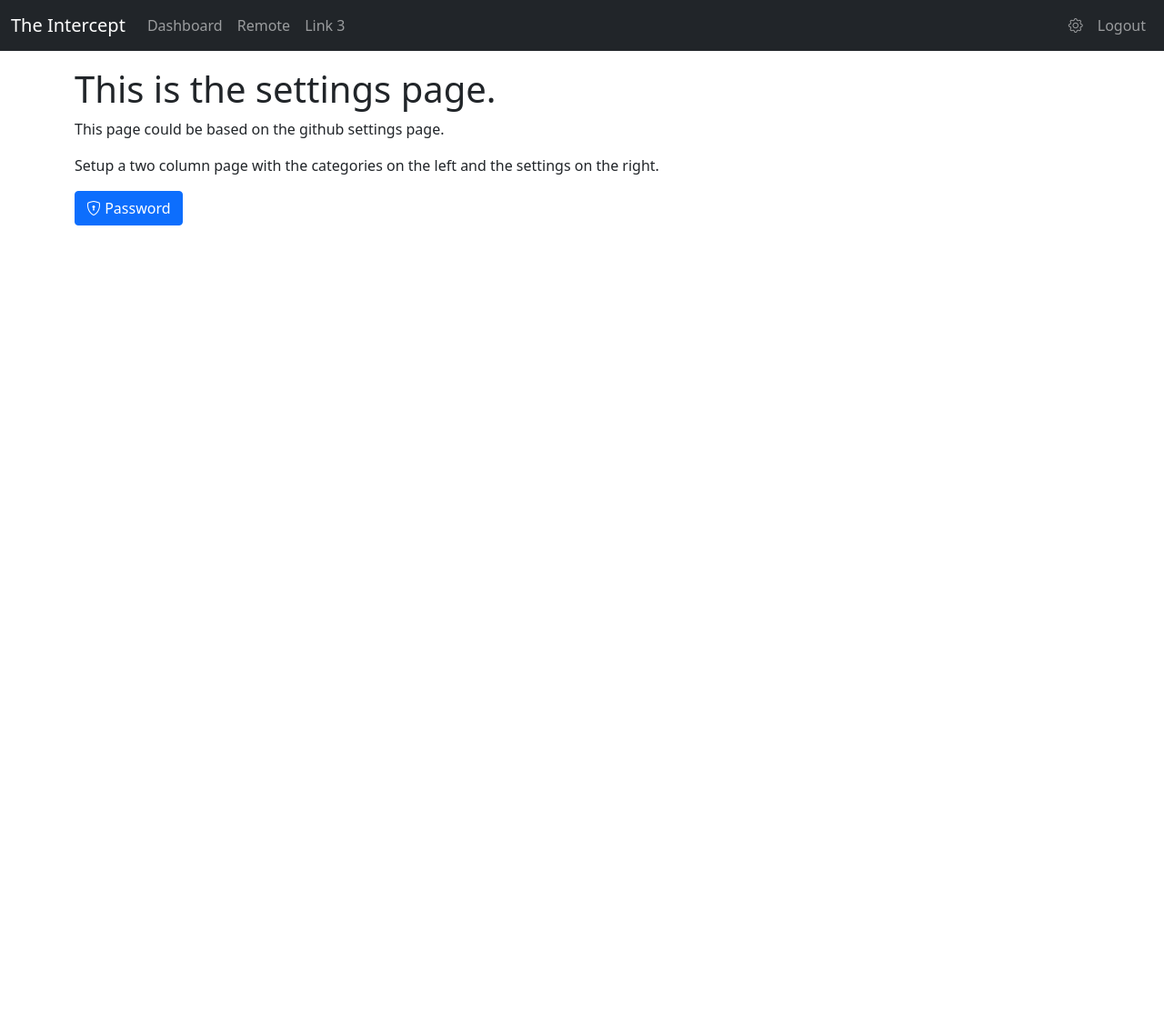
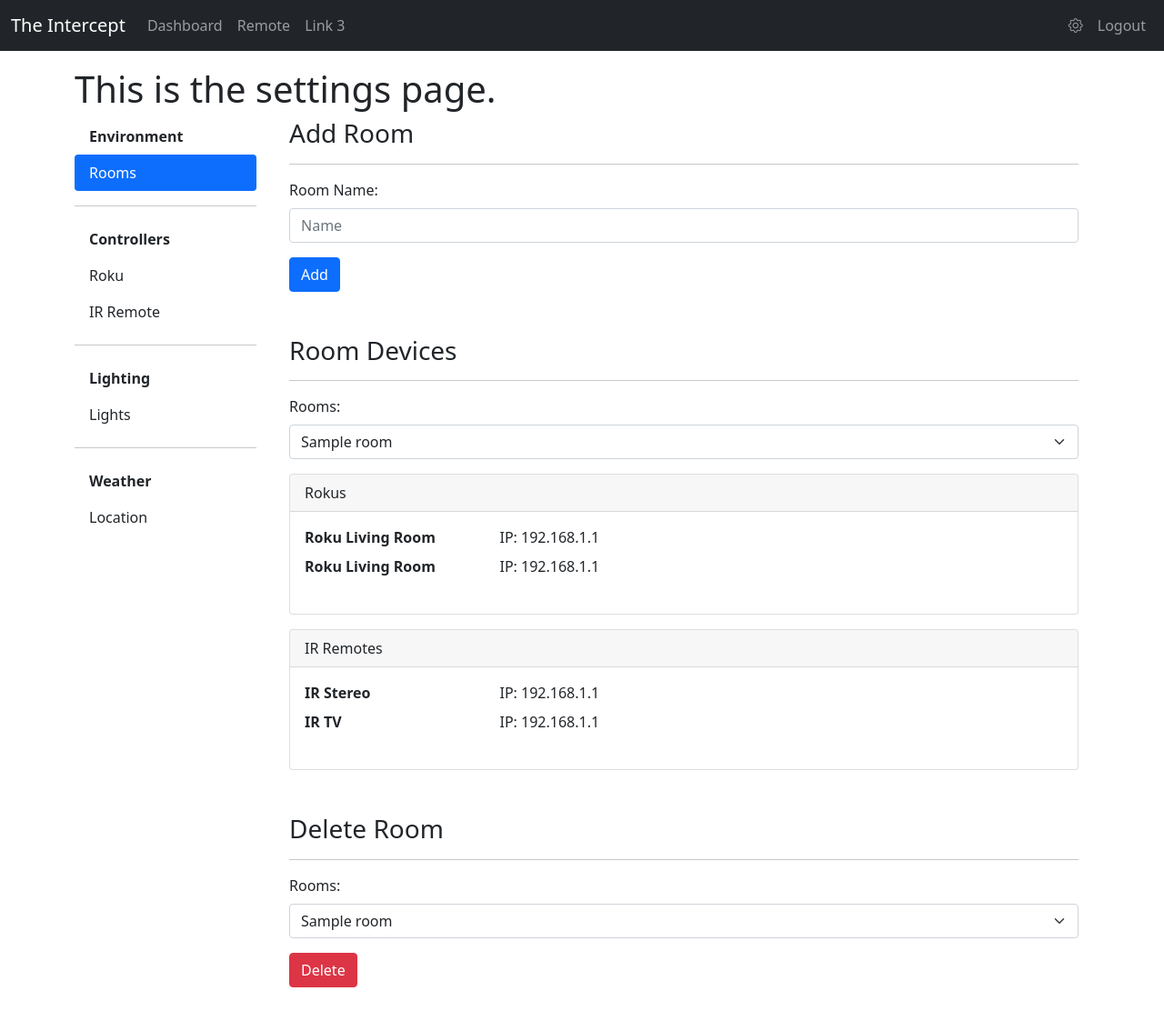
Before and after one commit to tmsoc/Intersect, a Flask app: page /settings in a window 1280 px wide. Shown: the whole page at 91% size. Before the commit the page ends 248 px from the top, so only its background shows below. Run offline with Flask 2, Linux system fonts and the light colour scheme; a user stored in the database is signed in; tables that the repository leaves empty hold one stand-in row (values such as "Sample post").

Commit message:
Created settings room view

```diff
--- a/app/models/remote_ir.py
+++ b/app/models/remote_ir.py
@@ -52,11 +52,7 @@ class Remote_Ir(db.Model):
             return f'<ID: {self.id} Name: {self.name} Type: {self.dev_type} Room ID: {self.room.id}>'
 
     def ir_command(self, device, function):
-        print('function working')
         if device in DEVICES and function in FUNCTIONS:
-            print('device & function good')
-            print(self.ip)
-            print(self.name)
             message = HEADER + REMOTE_MESSAGE_TYPE + DEVICES[device] + FUNCTIONS[function]
             self._send_udp_bytes(message)
 
--- /dev/null
+++ b/app/settings/forms.py
@@ -0,0 +1,25 @@
+from flask_wtf import FlaskForm
+from wtforms import StringField, SelectField, SubmitField
+from wtforms.validators import Length, DataRequired, ValidationError
+from app.models import Room, Roku, IR
+
+
+class AddRoomForm(FlaskForm):
+    room_name = StringField('Room Name:', validators=[Length(min=1, max=149, message='Data Required')])
+    # room_name = StringField('Room Name:')#, validators=[DataRequired()])
+    add_room_submit = SubmitField('Add')
+
+    def validate_room_name(self, room_name):
+        new_room = Room(name=room_name.data)
+        room = Room.query.filter_by(url_path=new_room.url_path).all()
+        if len(room) > 0:
+            raise ValidationError('That name is already in use.')
+
+
+class DeleteRoomForm(FlaskForm):
+    delete_rooms_list = SelectField('Rooms:', coerce=int)
+    delete_room_submit = SubmitField('Confirm')
+
+
+class RoomDetailsForm(FlaskForm):
+    detail_rooms_list = SelectField('Rooms:')
--- a/app/settings/routes.py
+++ b/app/settings/routes.py
@@ -1,9 +1,91 @@
-from flask import render_template, url_for
+from flask import render_template, url_for, flash
 from flask_login import login_required
+from app import db
 from app.settings import bp
+from app.settings.forms import AddRoomForm, DeleteRoomForm, RoomDetailsForm
+from app.models import Room
 
 
-@bp.route('/settings', methods=['GET', 'POST'])
+
+# @bp.route('/settings', methods=['GET', 'POST'])
+# @login_required
+# def settings():
+#     return render_template('settings/settings.html', title='Settings')
+
+
+@bp.route("/settings")
+@bp.route("/settings/rooms")
 @login_required
-def settings():
-    return render_template('settings/settings.html', title='Settings')
+def room_setting():
+    add_form = AddRoomForm()
+    delete_form = DeleteRoomForm()
+    details_list = RoomDetailsForm()
+
+    room_list = [(r.id, r.name) for r in Room.query.all()]
+    details_list.detail_rooms_list.choices = room_list
+    delete_form.delete_rooms_list.choices = room_list
+
+    return render_template(
+        "settings/room_setting.html",
+        title="Room Settings",
+        add_form=add_form,
+        delete_form=delete_form,
+        details_list=details_list
+    )
+
+
+@bp.route('/settings/room/add_room', methods=['POST'])
+@login_required
+def add_room():
+    add_form = AddRoomForm()
+    delete_form = DeleteRoomForm()
+    details_list = RoomDetailsForm()
+
+    if add_form.validate_on_submit():
+        rm = Room(name=add_form.room_name.data)
+        db.session.add(rm)
+        db.session.commit()
+        add_form.room_name.data = ''
+        flash(f'{rm.name} added to database')
+
+    room_list = [(r.id, r.name) for r in Room.query.all()]
+    details_list.detail_rooms_list.choices = room_list
+    delete_form.delete_rooms_list.choices = room_list
+
+    return render_template(
+        "settings/room_setting.html",
+        title="Room Settings",
+        add_form=add_form,
+        delete_form=delete_form,
+        details_list=details_list
+    )
+
+
+@bp.route('/settings/room/delete_room', methods=['POST'])
+@login_required
+def delete_room():
+    add_form = AddRoomForm()
+    delete_form = DeleteRoomForm()
+    details_list = RoomDetailsForm()
+
+    room_list = [(r.id, r.name) for r in Room.query.all()]
+    details_list.detail_rooms_list.choices = room_list
+    delete_form.delete_rooms_list.choices = room_list
+
+    if delete_form.validate_on_submit():
+        print(delete_form.delete_rooms_list.data)
+        rm = Room.query.get(delete_form.delete_rooms_list.data)
+        db.session.delete(rm)
+        db.session.commit()
+
+    room_list = [(r.id, r.name) for r in Room.query.all()]
+    details_list.detail_rooms_list.choices = room_list
+    delete_form.delete_rooms_list.choices = room_list
+
+    return render_template(
+        "settings/room_setting.html",
+        title="Room Settings",
+        add_form=add_form,
+        delete_form=delete_form,
+        details_list=details_list
+    )
--- a/app/templates/base.html
+++ b/app/templates/base.html
@@ -46,7 +46,7 @@
                     </li>
                     {% else %}
                     <li>
-                        <a class="nav-link" href="{{ url_for('settings.settings') }}"><i class="bi bi-gear"></i></a>
+                        <a class="nav-link" href="{{ url_for('settings.room_setting') }}"><i class="bi bi-gear"></i></a>
                     </li>
                     <li>
                         <a class="nav-link" href="{{ url_for('auth.logout') }}">Logout</a>
--- /dev/null
+++ b/app/templates/settings/_sidebar.html
@@ -0,0 +1,26 @@
+<div class="d-flex flex-column flex-shrink-0 p3 me-4 mb-4" style="width: 200px;">
+    <ul class="nav nav-pills flex-column mb-auto">
+        <b style="padding: 0.5rem 1rem;">Environment</b>
+        <li class="nav-item">
+            <a href="#" class="nav-link active">Rooms</a>
+        </li>
+        <hr>
+        <b style="padding: 0.5rem 1rem;">Controllers</b>
+        <li class="nav-item">
+            <a href="#" class="nav-link link-dark" aria-current="page">Roku</a>
+        </li>
+        <li class="nav-item">
+            <a href="#" class="nav-link link-dark">IR Remote</a>
+        </li>
+        <hr>
+        <b style="padding: 0.5rem 1rem;">Lighting</b>
+        <li class="nav-item">
+            <a href="#" class="nav-link link-dark">Lights</a>
+        </li>
+        <hr>
+        <b style="padding: 0.5rem 1rem;">Weather</b>
+        <li class="nav-item">
+            <a href="#" class="nav-link link-dark">Location</a>
+        </li>
+    </ul>
+</div>
--- /dev/null
+++ b/app/templates/settings/room_setting.html
@@ -0,0 +1,100 @@
+{% extends 'base.html' %}
+
+{% block content %}
+
+<div class="container">
+    <h1>This is the settings page.</h1>
+    <div class="d-flex flex-wrap">
+        {% include 'settings/_sidebar.html' %}
+        <div class="d-flex flex-grow-1">
+            <div class="container-fluid">
+                <form action="{{ url_for('settings.add_room') }}" method="post">
+                    {{ add_form.hidden_tag() }}
+                    <!-- Adding room section -->
+                    <div class="mb-3">
+                        <h3>Add Room</h3>
+                        <hr>
+                        {{ add_form.room_name.label(class='form-label') }} <br>
+                        {{ add_form.room_name(class='form-control', placeholder='Name') }}
+                        {% for error in add_form.room_name.errors %}
+                        <span style="color: red;">[{{ error }}]</span>
+                        {% endfor %}
+                    </div>
+                    <div class="mb-5">
+                        {{ add_form.add_room_submit(class='btn btn-primary') }}
+                    </div>
+                </form>
+                <!-- Room Details Section -->
+                <div class="mb-3">
+                    <h3>Room Devices</h3>
+                    <hr>
+                    {{ details_list.detail_rooms_list.label(class='form-label') }} <br>
+                    {{ details_list.detail_rooms_list(class='form-select') }}
+                </div>
+                <div class="mb-5">
+                    <div class="card mb-3">
+                        <div class="card-header">Rokus</div>
+                        <div class="card-body">
+                            <dl class="row">
+                                <dt class="col-sm-3">Roku Living Room</dt>
+                                <dd class="col-sm-9">IP: 192.168.1.1</dd>
+                                <dt class="col-sm-3">Roku Living Room</dt>
+                                <dd class="col-sm-9">IP: 192.168.1.1</dd>
+                            </dl>
+                        </div>
+                    </div>
+                    <div class="card mb-3">
+                        <div class="card-header">IR Remotes</div>
+                        <div class="card-body">
+                            <dl class="row">
+                                <dt class="col-sm-3">IR Stereo</dt>
+                                <dd class="col-sm-9">IP: 192.168.1.1</dd>
+                                <dt class="col-sm-3">IR TV</dt>
+                                <dd class="col-sm-9">IP: 192.168.1.1</dd>
+                            </dl>
+                        </div>
+                    </div>
+                </div>
+                <!-- Delete Room Section -->
+                <form action="{{ url_for('settings.delete_room') }}" method="post">
+                    {{ delete_form.hidden_tag() }}
+                    <div class="mb-3">
+                        <h3>Delete Room</h3>
+                        <hr>
+                        {{ delete_form.delete_rooms_list.label(class='form-label') }} <br>
+                        {{ delete_form.delete_rooms_list(class='form-select') }}
+                    </div>
+
+                    <!-- Button trigger modal -->
+                    <button type="button" class="btn btn-danger mb-5" data-bs-toggle="modal" data-bs-target="#ConfirmModal">
+                        Delete
+                    </button>
+
+                    <!-- Modal -->
+                    <div class="modal fade" id="ConfirmModal" tabindex="-1" aria-labelledby="ConfirmModalLabel"
+                        aria-hidden="true">
+                        <div class="modal-dialog modal-dialog-centered">
+                            <div class="modal-content">
+                                <div class="modal-header">
+                                    <h5 class="modal-title" id="ConfirmModalLabel">Confirm Deletion</h5>
+                                    <button type="button" class="btn-close" data-bs-dismiss="modal"
+                                        aria-label="Close"></button>
+                                </div>
+                                <div class="modal-body">
+                                    Confirm removing selected room from the database.
+                                </div>
+                                <div class="modal-footer">
+                                    {{ delete_form.delete_room_submit(class='btn btn-danger') }}
+                                    <button type="button" class="btn btn-secondary"
+                                        data-bs-dismiss="modal">Close</button>
+                                </div>
+                            </div>
+                        </div>
+                    </div>
+                </form>
+            </div>
+        </div>
+    </div>
+</div>
+
+{% endblock %}
--- a/app/templates/settings/settings.html
+++ /dev/null
@@ -1,20 +0,0 @@
-{% extends 'base.html' %}
-
-{% block content %}
-
-<div class="container">
-    <h1>This is the settings page.</h1>
-    <p>
-        This page could be based on the github settings page.
-    </p>
-    <p>
-        Setup a two column page with the categories on the left and the settings on the right.
-    </p>
-    <p>
-        <a href="{{ url_for('main.welcome') }}" class="text-decoration-none">
-            <button class="btn btn-primary"><i class="bi bi-shield-lock"></i> Password </button>
-        </a>
-    </p>
-</div>
-
-{% endblock %}
```
Also changed, not shown: 1 other file.
